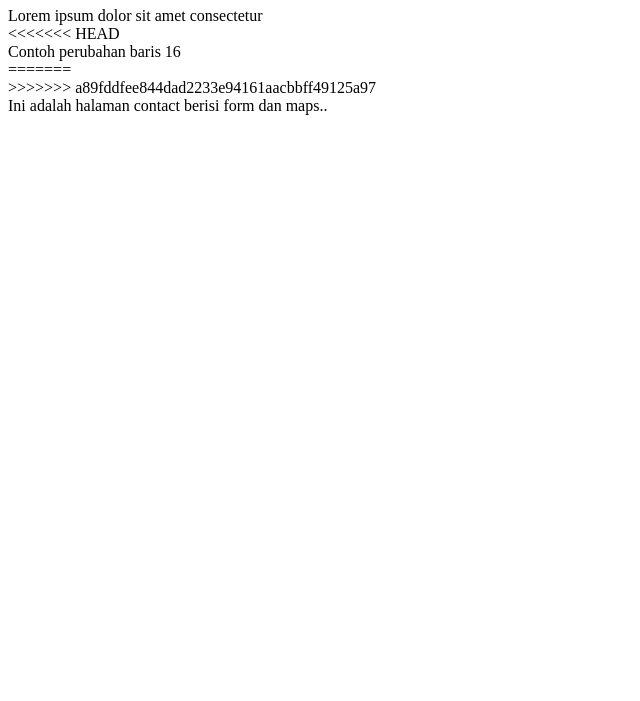
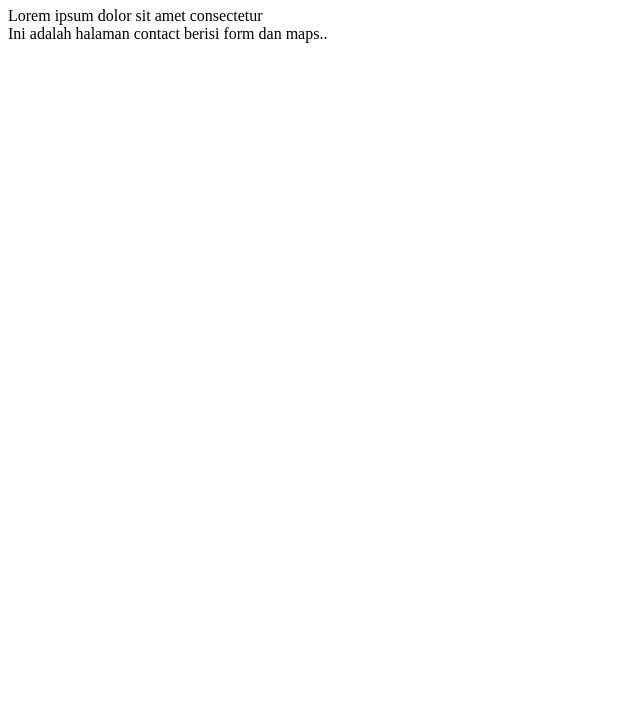
Before and after one commit to Alikacee/CompanyProfile, a plain HTML site: page contact-us.html in a window 1280 px wide. Shown: the part 99-800 px from the top of the page, without its empty margins (0-640 px from the left). Drawn offline with Linux system fonts and the light colour scheme.

Commit message:
Fixing conflict halaman contact

```diff
--- a/contact-us.html
+++ b/contact-us.html
@@ -13,11 +13,7 @@
 
     <div>Lorem ipsum dolor sit amet consectetur</div>
 
-<<<<<<< HEAD
-    <div>Contoh perubahan baris 16</div>
-=======
     <form action=""></form>
->>>>>>> a89fddfee844dad2233e94161aacbbff49125a97
 
     <footer>Ini adalah halaman contact berisi form dan maps..</footer>
 
```
